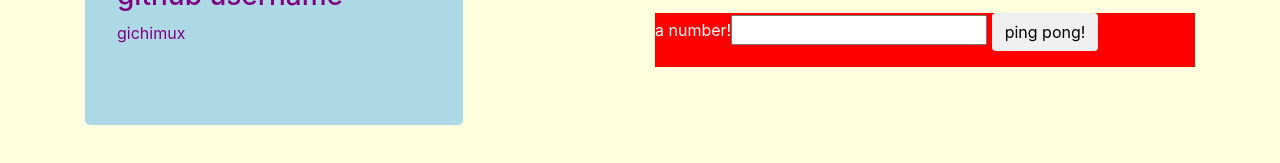
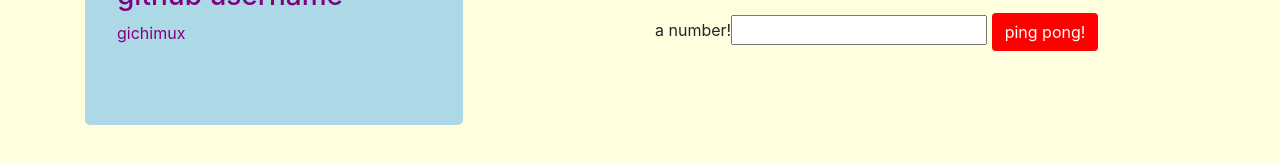
Before and after one commit to gichimux/ping-pong, a plain HTML site: page ping-pong/index.html in a window 1280 px wide. Shown: the part 355-518 px from the top of the page. Drawn offline with Linux system fonts and the light colour scheme; a script that the page names is missing.

Commit message:
added styling to buttons

```diff
--- a/ping-pong/css/styles.css
+++ b/ping-pong/css/styles.css
@@ -16,7 +16,7 @@
 body {
   background-color: lightyellow;
 }
-#userInput {
+#button {
   background-color: red;
   color: white
 }
```
